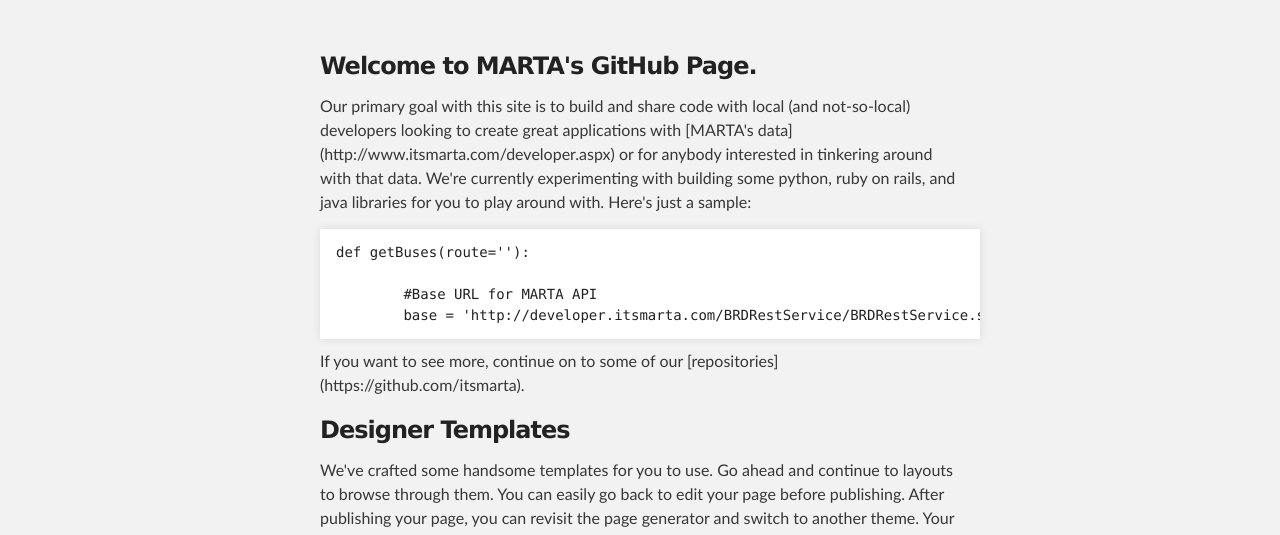
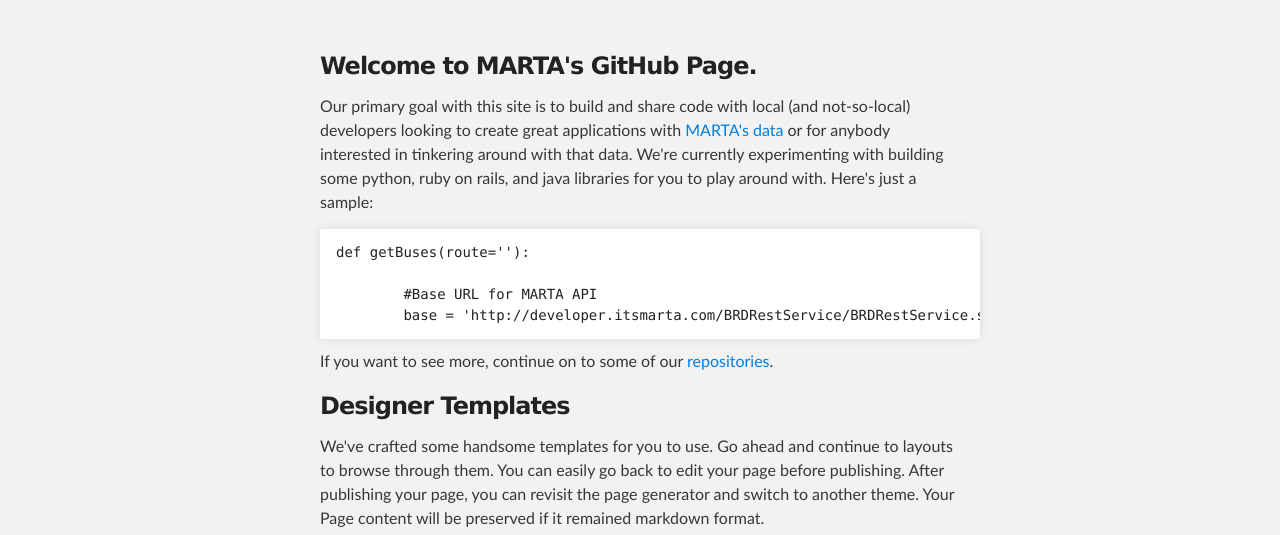
Before and after one commit to itsmarta/itsmarta.github.io, a plain HTML site: page index.html in a window 1280 px wide. Shown: the part 212-747 px from the top of the page. Drawn offline with Linux system fonts and the light colour scheme.

Commit message:
fixed broken links

```diff
--- a/index.html
+++ b/index.html
@@ -29,7 +29,7 @@
       <section id="main_content" class="inner">
         <h3>Welcome to MARTA's GitHub Page.</h3>
 
-<p>Our primary goal with this site is to build and share code with local (and not-so-local) developers looking to create great applications with [MARTA's data](http://www.itsmarta.com/developer.aspx) or for anybody interested in tinkering around with that data. We're currently experimenting with building some python, ruby on rails, and java libraries for you to play around with.  Here's just a sample:</p>
+<p>Our primary goal with this site is to build and share code with local (and not-so-local) developers looking to create great applications with <a href="http://www.itsmarta.com/developer.aspx">MARTA's data</a> or for anybody interested in tinkering around with that data. We're currently experimenting with building some python, ruby on rails, and java libraries for you to play around with.  Here's just a sample:</p>
 
 <pre><code>def getBuses(route=''):
 
@@ -37,7 +37,7 @@
 	base = 'http://developer.itsmarta.com/BRDRestService/BRDRestService.svc/'
 </code></pre>
 
-<p>If you want to see more, continue on to some of our [repositories](https://github.com/itsmarta).</p>
+<p>If you want to see more, continue on to some of our <a href="https://github.com/itsmarta">repositories</a>.</p>
 
 <h3>Designer Templates</h3>
 
```
